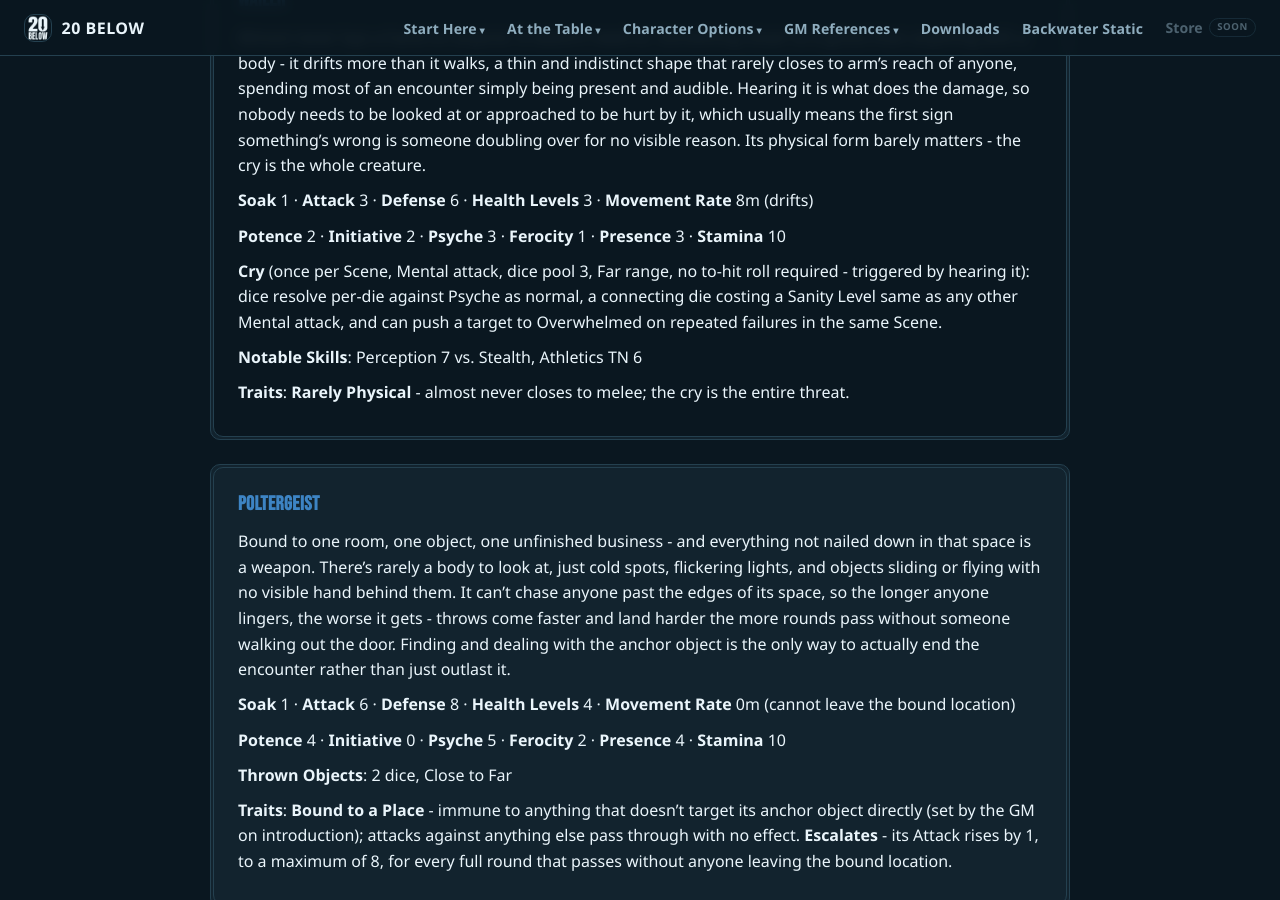
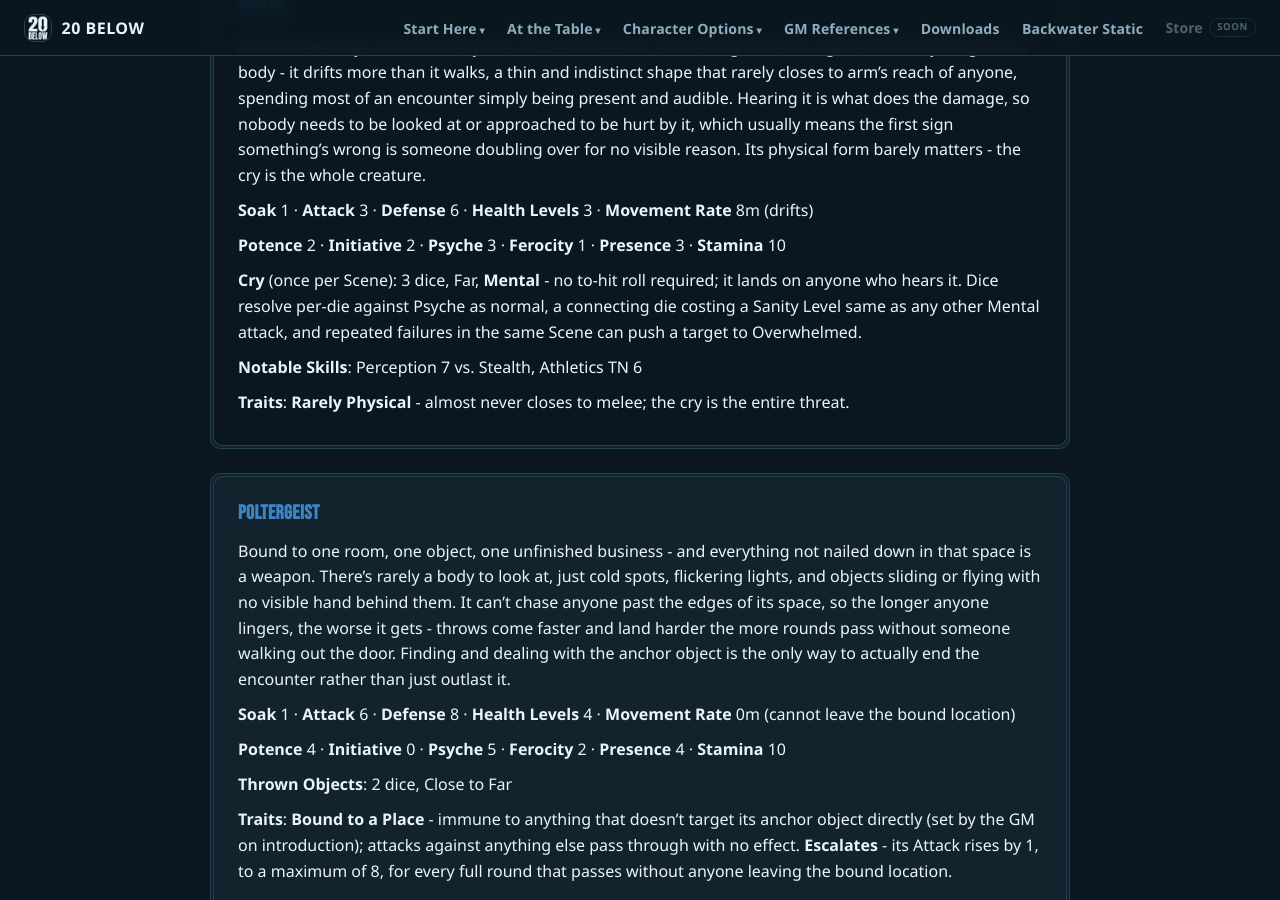
Before and after one commit to feralucce/20_Below, a Jekyll site: the page built from rules/nightmare-creatures.md, in a window 1280 px wide and 900 px high, scrolled down 7165 px. Built offline with Jekyll 4.4.1, drawn with Linux system fonts in a browser that asks for light colours; our own code applies the rules of GitHub Pages for plain Markdown files; part of the change alters nothing that is shown; some of the changed text lies outside the part shown.

Commit message:
Nightmare Creatures: three attack lines in the book's own format
- Changeling: Knife is "2 dice, Melee", not "2, Melee".
- Hexcrafter: Athame is "1 die, Melee", and the Hex gets its own line
  instead of sharing the Athame's.
- Wailer: the Cry is written as an attack - "3 dice, Far, **Mental** - no
  to-hit roll required" - rather than a sentence, with every rule it had.

Nothing changes in play; the Battle Tracker can now roll the Cry.

Co-Authored-By: Claude Opus 5.5 <noreply@anthropic.com>

```diff
--- a/rules/nightmare-creatures.md
+++ b/rules/nightmare-creatures.md
@@ -158,7 +158,7 @@ Wears a borrowed face well enough that the real question isn't whether it's lyin
 
 **Potence** 2 · **Initiative** 3 · **Psyche** 4 · **Ferocity** 2 · **Presence** 4 · **Stamina** 4
 
-**Knife** (only if cornered): 2, Melee
+**Knife** (only if cornered): 2 dice, Melee
 
 **Notable Skills**: Deception 6 vs. Insight, Persuasion 7 vs. Insight, Athletics TN 8
 
@@ -176,7 +176,9 @@ Ordinary until the ritual finishes. The trick is stopping it before that happens
 
 **Potence** 3 · **Initiative** 2 · **Psyche** 4 · **Ferocity** 2 · **Presence** 4 · **Stamina** 4
 
-**Athame** (only if cornered): 1, Melee. **Hex** (once per Scene, requires several uninterrupted rounds to complete - GM's call on timing): a single target within Sight range takes Disadvantage on all rolls for the rest of the Scene once the ritual completes.
+**Athame** (only if cornered): 1 die, Melee
+
+**Hex** (once per Scene, requires several uninterrupted rounds to complete - GM's call on timing): a single target within Sight range takes Disadvantage on all rolls for the rest of the Scene once the ritual completes.
 
 **Notable Skills**: Perception 9 vs. Stealth, Athletics TN 6
 
@@ -248,7 +250,7 @@ Almost never lays a hand on anyone. It doesn't need to. Something closer to a gh
 
 **Potence** 2 · **Initiative** 2 · **Psyche** 3 · **Ferocity** 1 · **Presence** 3 · **Stamina** 10
 
-**Cry** (once per Scene, Mental attack, dice pool 3, Far range, no to-hit roll required - triggered by hearing it): dice resolve per-die against Psyche as normal, a connecting die costing a Sanity Level same as any other Mental attack, and can push a target to Overwhelmed on repeated failures in the same Scene.
+**Cry** (once per Scene): 3 dice, Far, **Mental** - no to-hit roll required; it lands on anyone who hears it. Dice resolve per-die against Psyche as normal, a connecting die costing a Sanity Level same as any other Mental attack, and repeated failures in the same Scene can push a target to Overwhelmed.
 
 **Notable Skills**: Perception 7 vs. Stealth, Athletics TN 6
 
```
